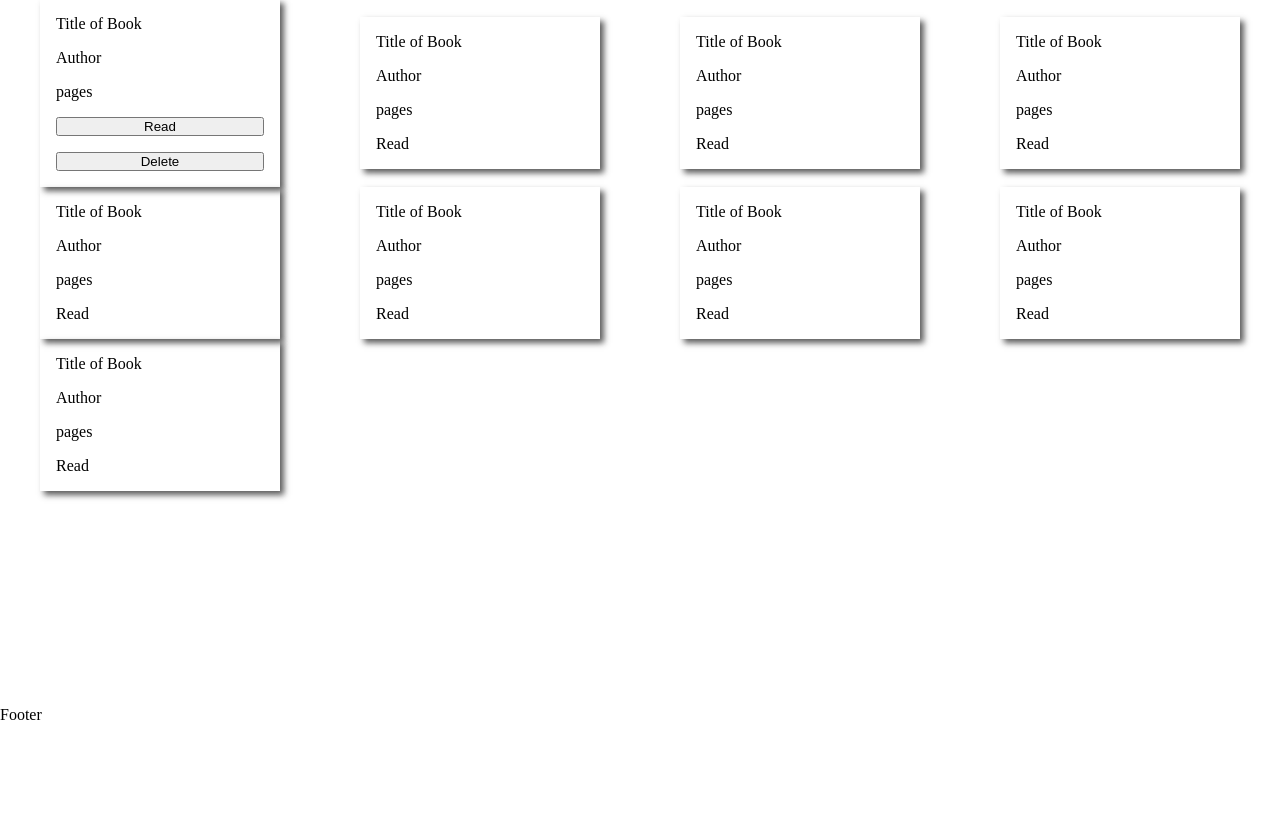
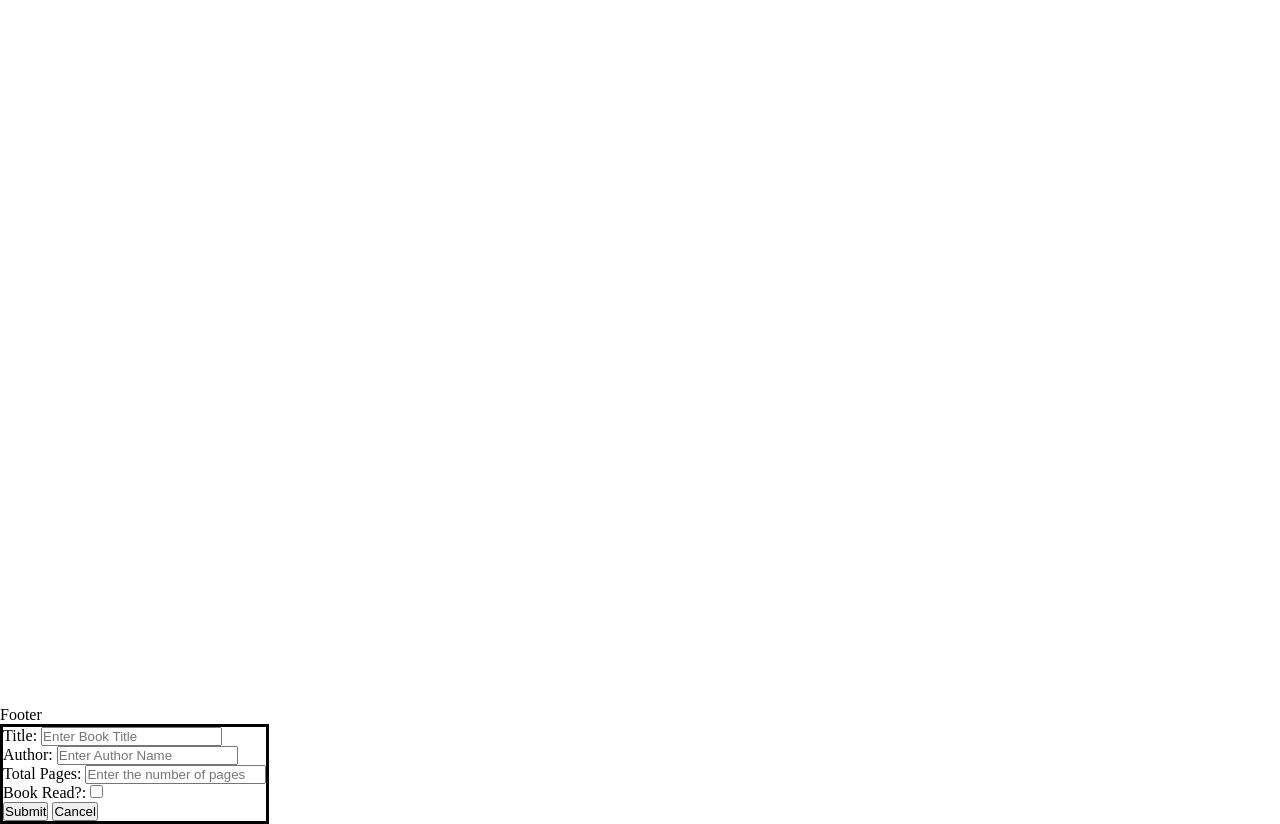
Before and after one commit to JohanyF/Library, a plain HTML site: page index.html in a window 1280 px wide. Shown: the part 76-900 px from the top of the page. Before the commit the page ends 800 px from the top, so only its background shows below. Drawn offline with Linux system fonts and the light colour scheme.

Commit message:
Added modal for user to enter books

```diff
--- a/index.html
+++ b/index.html
@@ -9,68 +9,41 @@
 <body>
     <div class="container">
         <header class="header-container">
-            <h2>Library</h2>
-            <button>Add Book</button>
+            <h1>Virtual Library</h1>
+            <button class="add-btn">Add Book <span>+</span></button>
         </header>
         <main class="cards-container">
-            <div class="card">
-                <p>Title of Book</p>
-                <p>Author</p>
-                <p>pages</p>
-                <button type="button">Read</button>
-                <button type="button">Delete</button>
-            </div>
-            <div class="card">
-                <p>Title of Book</p>
-                <p>Author</p>
-                <p>pages</p>
-                <p>Read</p>
-            </div>
-            <div class="card">
-                <p>Title of Book</p>
-                <p>Author</p>
-                <p>pages</p>
-                <p>Read</p>
-            </div>
-            <div class="card">
-                <p>Title of Book</p>
-                <p>Author</p>
-                <p>pages</p>
-                <p>Read</p>
-            </div>
-            <div class="card">
-                <p>Title of Book</p>
-                <p>Author</p>
-                <p>pages</p>
-                <p>Read</p>
-            </div>
-            <div class="card">
-                <p>Title of Book</p>
-                <p>Author</p>
-                <p>pages</p>
-                <p>Read</p>
-            </div>
-            <div class="card">
-                <p>Title of Book</p>
-                <p>Author</p>
-                <p>pages</p>
-                <p>Read</p>
-            </div>
-            <div class="card">
-                <p>Title of Book</p>
-                <p>Author</p>
-                <p>pages</p>
-                <p>Read</p>
-            </div>
-            <div class="card">
-                <p>Title of Book</p>
-                <p>Author</p>
-                <p>pages</p>
-                <p>Read</p>
-            </div>
+
         </main>
         <footer>Footer</footer>
-    </div>
+
+        </div>
+        <dialog open>
+            <form method="dialog">
+                <div class="text-container">
+                    <label for="title">Title: </label>
+                    <input type="text" name="title" id="title" placeholder="Enter Book Title">
+                </div>
+                <div class="text-container">
+                    <label for="author">Author: </label>
+                    <input type="text" name="author" id="author" placeholder="Enter Author Name">
+                </div>
+                <div class="text-container">
+                    <label for="pages">Total Pages: </label>
+                    <input type="number" name="pages" id="pages" placeholder="Enter the number of pages">
+                </div>
+                <div class="checkbox-container">
+                    <label for="read">Book Read?: </label>
+                    <input type="checkbox" name="read" id="read">
+                </div>
+
+                <div class="modal-btns">
+                    <button type="submit" class="submit-btn">Submit</button>
+                    <button type="button" class="cancel-btn">Cancel</button>
+                </div>
+
+            </form>
+        </dialog>
     <script src="script.js"></script>
 </body>
 </html>
```
